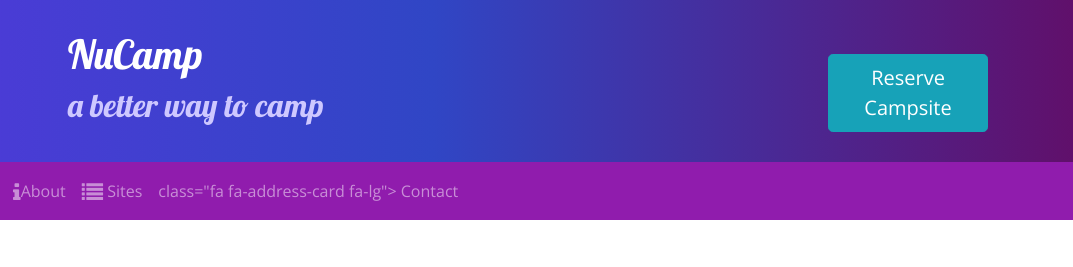
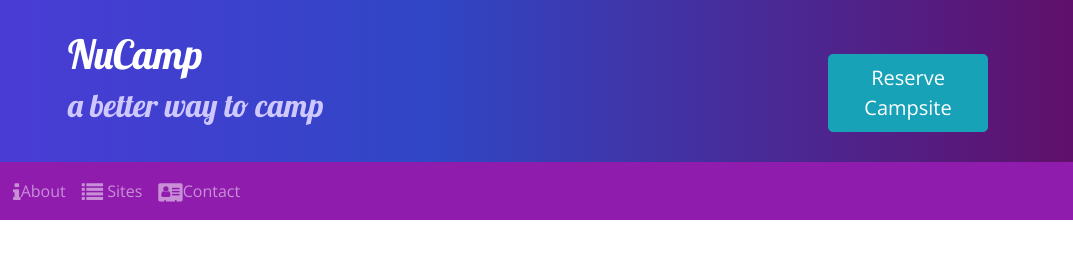
Before and after one commit to matk30/nucampsite, a website: page index.html in a window 1280 px wide. Shown: the top 267 px of the page, 207-1280 px from the left. Drawn offline with nearby package versions, Linux system fonts and the light colour scheme.

Commit message:
Week 2 Assignment

```diff
--- a/index.html
+++ b/index.html
@@ -51,8 +51,7 @@
                             </i>About </a> </li>
                     <li class="nav-item"> <a class="nav-link" href="#"> <i class="fa fa-list fa-lg"> </i> Sites </a>
                     </li>
-                    <li class="nav-item"> <a class="nav-link" href="contactus.html">
-                                class="fa fa-address-card fa-lg"> </i>Contact </a> </li>
+                    <li class="nav-item"> <a class="nav-link" href="contactus.html"> <i class="fa fa-address-card fa-lg"> </i>Contact </a> </li>
                 </ul>
             </div>
         </div>
```
